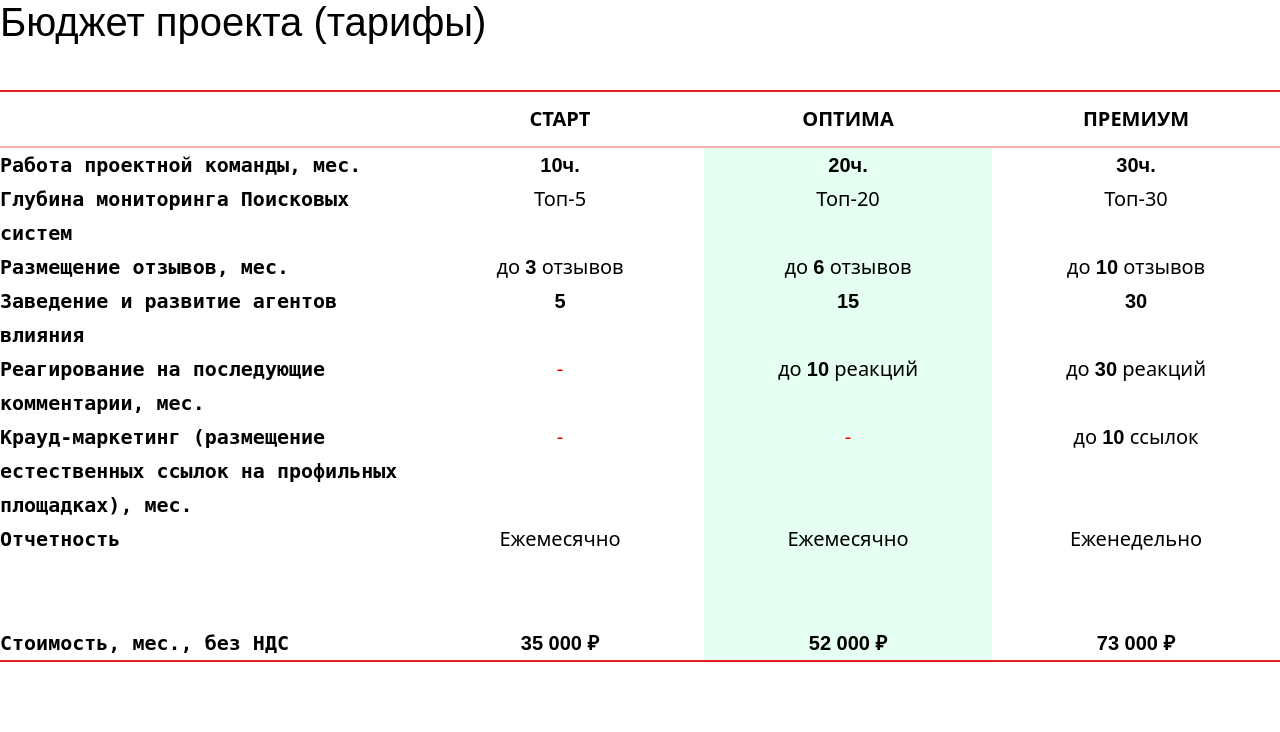
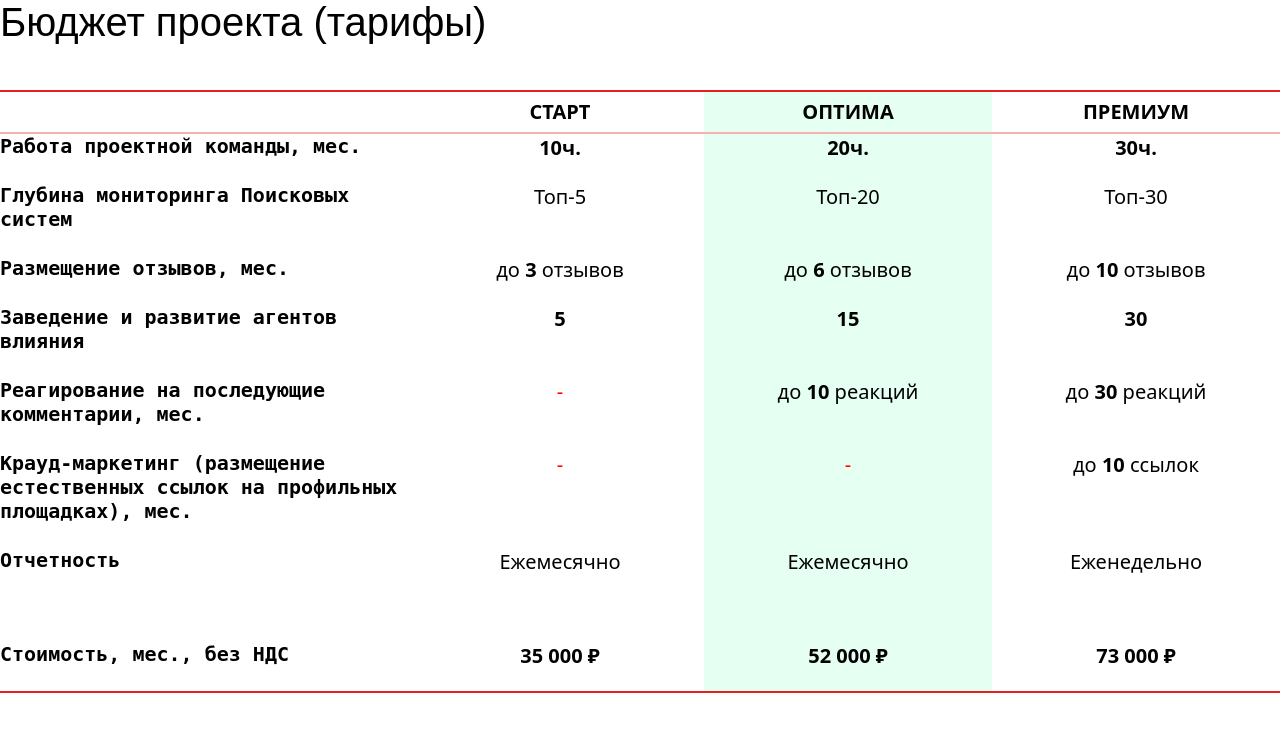
Before and after one commit to loadversus/loadversus.github.io, a PHP site: page /Table/index.html in a window 1280 px wide. Shown: the top 732 px of the page. Run offline with PHP 8.4, Linux system fonts and the light colour scheme.

Commit message:
Add files via upload

```diff
--- a/Table/index.html
+++ b/Table/index.html
@@ -7,7 +7,7 @@
 		<div class="table-header">
 			<div class="header__item first-data"><a id="name" class="filter__link" href="#"></a></div>
 			<div class="header__item"><a id="wins" class="filter__link filter__link--number" href="#">старт</a></div>
-			<div class="header__item"><a id="draws" class="filter__link filter__link--number" href="#">оптима</a></div>
+			<div class="header__item blue-background"><a id="draws" class="filter__link filter__link--number" href="#">оптима</a></div>
 			<div class="header__item"><a id="losses" class="filter__link filter__link--number" href="#">премиум</a></div>
 		</div>
 		<div class="table-content">
--- a/Table/style.css
+++ b/Table/style.css
@@ -31,7 +31,6 @@ h6 {
 
 .table {
 	width: 100%;
-    line-height: 1.7;
 }
 
 .container {
@@ -46,12 +45,12 @@ h6 {
 	padding: 0;
     border-bottom: 2px solid rgb(230 32 32 / 35%);
     border-top: 2px solid #e62020;
-        padding: 10px 0;
+    line-height: 2;
 }
 
 .table-span {
     font-weight: 600;
-    font-family: sans-serif;
+    font-family: inherit;
 }
 
 .span-red {
@@ -80,11 +79,16 @@ h6 {
     background: #000;
 }
 
+.blue-background {
+    background: #e5fff3;
+}
+
 .first-data {
     font-weight: 900;
     font-family: inherit;
     text-align: left;
     flex-basis: 30%;
+    margin-bottom: 25px;
 }
 
 .header__item {
```
